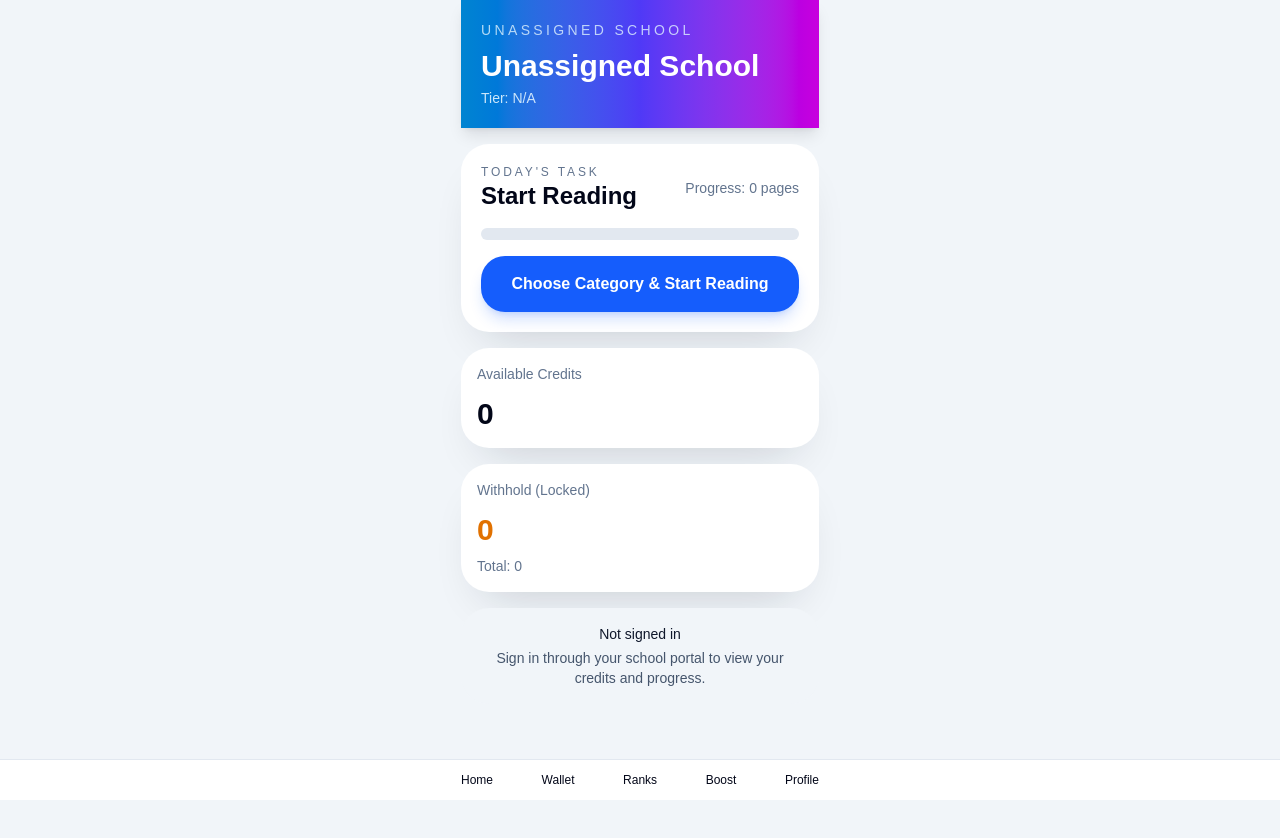
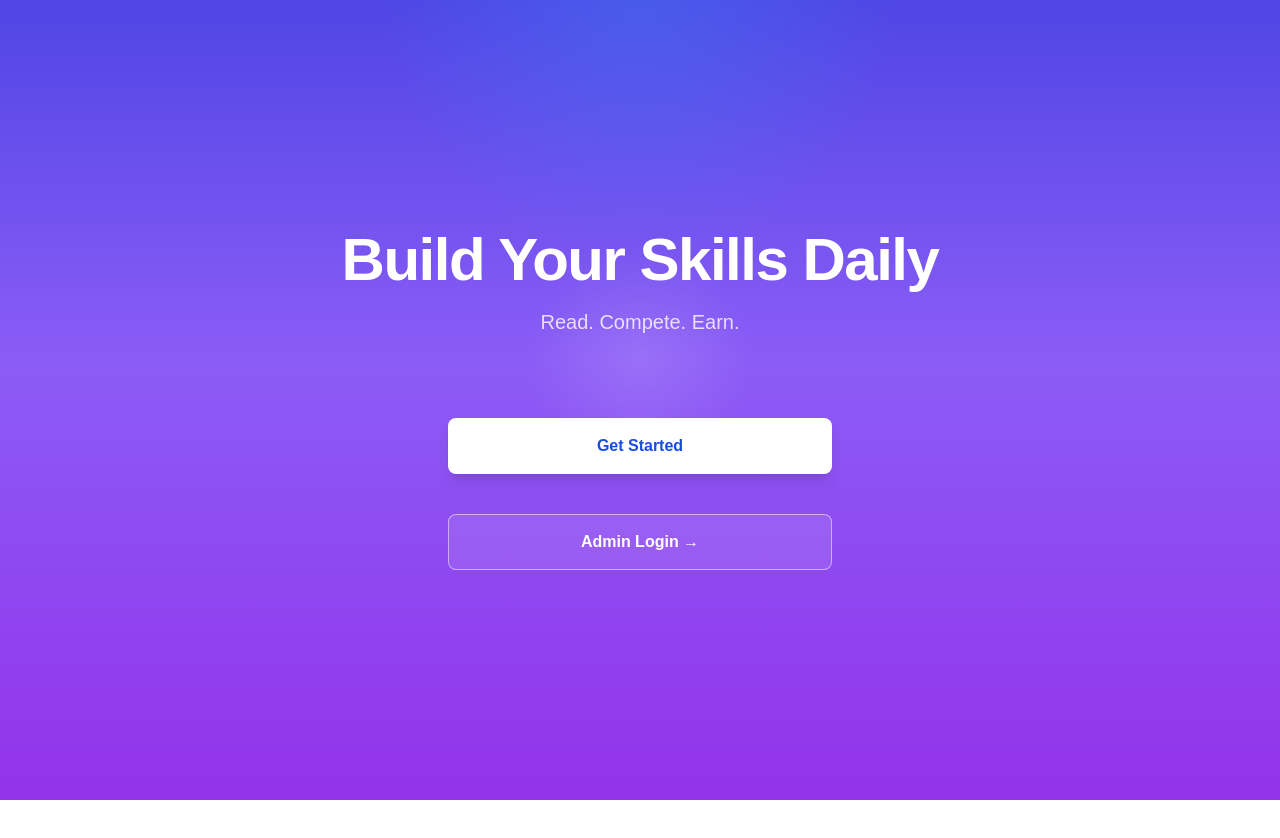
Before and after one commit to Kalana8/Edu_Platform, a Next.js app: page / in a window 1280 px wide. Shown: the top 838 px of the page. After the commit the page ends 800 px from the top, so only its background shows below. Built offline with nearby package versions, Linux system fonts and the light colour scheme; no server answers.

Commit message:
Session fix

```diff
--- a/src/app/(student)/boost/page.tsx
+++ b/src/app/(student)/boost/page.tsx
@@ -1,6 +1,7 @@
 "use client";
 
 import { useEffect, useState } from "react";
+import { useRouter } from "next/navigation";
 import PageHeader from "@/components/PageHeader";
 
 type WalletData = {
@@ -31,6 +32,7 @@ const boostItems = [
 ];
 
 export default function BoostPage() {
+  const router = useRouter();
   const [loading, setLoading] = useState(true);
   const [data, setData] = useState<WalletData | null>(null);
   const [error, setError] = useState<string | null>(null);
@@ -46,14 +48,15 @@ export default function BoostPage() {
           headers: { "Content-Type": "application/json" },
         });
 
+        if (response.status === 401) {
+          router.replace("/");
+          return;
+        }
+
         const payload = await response.json();
 
         if (!response.ok) {
-          throw new Error(
-            response.status === 401
-              ? "Please sign in to view your wallet."
-              : payload.error || "Unable to load wallet."
-          );
+          throw new Error(payload.error || "Unable to load wallet.");
         }
 
         const profile = payload.profile;
--- a/src/app/(student)/profile/page.tsx
+++ b/src/app/(student)/profile/page.tsx
@@ -1,6 +1,7 @@
 "use client";
 
 import { useEffect, useState } from "react";
+import { useRouter } from "next/navigation";
 import PageHeader from "@/components/PageHeader";
 
 type ProfileData = {
@@ -21,6 +22,7 @@ type ReadingStats = {
 };
 
 export default function ProfilePage() {
+  const router = useRouter();
   const [profile, setProfile] = useState<ProfileData | null>(null);
   const [reading, setReading] = useState<ReadingStats | null>(null);
   const [loading, setLoading] = useState(true);
@@ -95,14 +97,15 @@ export default function ProfilePage() {
           headers: { "Content-Type": "application/json" },
         });
 
+        if (response.status === 401) {
+          router.replace("/");
+          return;
+        }
+
         const payload = await response.json();
 
         if (!response.ok) {
-          throw new Error(
-            response.status === 401
-              ? "Please sign in to view your profile."
-              : payload.error || "Unable to load profile."
-          );
+          throw new Error(payload.error || "Unable to load profile.");
         }
 
         if (payload.profile) {
--- a/src/app/(student)/quiz/[contentId]/page.tsx
+++ b/src/app/(student)/quiz/[contentId]/page.tsx
@@ -52,6 +52,11 @@ export default function QuizPage() {
           body: JSON.stringify({ contentId }),
         });
 
+        if (response.status === 401) {
+          router.replace("/");
+          return;
+        }
+
         const payload = await response.json();
 
         if (!response.ok) {
@@ -97,6 +102,11 @@ export default function QuizPage() {
       });
 
       const payload = await response.json();
+
+      if (response.status === 401) {
+        router.replace("/");
+        return;
+      }
 
       if (!response.ok) {
         throw new Error(payload.error || "Unable to submit quiz.");
--- a/src/app/(student)/ranks/page.tsx
+++ b/src/app/(student)/ranks/page.tsx
@@ -1,6 +1,7 @@
 "use client";
 
 import { useEffect, useState } from "react";
+import { useRouter } from "next/navigation";
 import PageHeader from "@/components/PageHeader";
 
 type SchoolRank = {
@@ -23,6 +24,7 @@ type RanksResponse = {
 };
 
 export default function RanksPage() {
+  const router = useRouter();
   const [activeTab, setActiveTab] = useState<"tier" | "national" | "students">("tier");
   const [data, setData] = useState<RanksResponse>({ schools: [], students: [] });
   const [userSchoolId, setUserSchoolId] = useState<string | null>(null);
@@ -36,6 +38,12 @@ export default function RanksPage() {
 
       try {
         const response = await fetch(`/api/ranks?type=${activeTab}`);
+
+        if (response.status === 401) {
+          router.replace("/");
+          return;
+        }
+
         const payload = await response.json();
 
         if (!response.ok) {
--- a/src/app/(student)/read/[contentId]/page.tsx
+++ b/src/app/(student)/read/[contentId]/page.tsx
@@ -43,6 +43,11 @@ export default function ReadingPage() {
         fetch(`/api/student/reading-progress?contentId=${contentId}`),
         fetch(`/api/content/${contentId}/pages`),
       ]);
+
+      if (contentRes.status === 401 || progressRes.status === 401 || pagesRes.status === 401) {
+        router.replace("/");
+        return;
+      }
 
       if (!contentRes.ok) throw new Error("Content not found");
       if (!progressRes.ok) throw new Error("Failed to load reading progress");
--- a/src/app/(student)/wallet/page.tsx
+++ b/src/app/(student)/wallet/page.tsx
@@ -1,6 +1,7 @@
 "use client";
 
 import { useEffect, useState } from "react";
+import { useRouter } from "next/navigation";
 import PageHeader from "@/components/PageHeader";
 
 type WalletData = {
@@ -10,6 +11,7 @@ type WalletData = {
 };
 
 export default function WalletPage() {
+  const router = useRouter();
   const [loading, setLoading] = useState(true);
   const [data, setData] = useState<WalletData | null>(null);
   const [error, setError] = useState<string | null>(null);
@@ -25,14 +27,15 @@ export default function WalletPage() {
           headers: { "Content-Type": "application/json" },
         });
 
+        if (response.status === 401) {
+          router.replace("/");
+          return;
+        }
+
         const payload = await response.json();
 
         if (!response.ok) {
-          throw new Error(
-            response.status === 401
-              ? "Please sign in to view your wallet."
-              : payload.error || "Unable to load wallet."
-          );
+          throw new Error(payload.error || "Unable to load wallet.");
         }
 
         const profile = payload.profile;
--- a/src/app/page.tsx
+++ b/src/app/page.tsx
@@ -1,5 +1,34 @@
-import StudentHomeScreen from "@/components/StudentHomeScreen";
+import Link from "next/link";
 
 export default function Home() {
-  return <StudentHomeScreen />;
+  return (
+    <div className="min-h-screen bg-[radial-gradient(circle_at_top,_rgba(59,130,246,.35),_transparent_25%),linear-gradient(180deg,#4f46e5_0%,#8b5cf6_45%,#9333ea_100%)] text-white">
+      <main className="relative mx-auto flex min-h-screen w-full max-w-5xl flex-col items-center justify-center px-6 py-24 text-center space-y-20">
+        <div className="absolute inset-0 pointer-events-none bg-[radial-gradient(circle_at_center,_rgba(255,255,255,.12),_transparent_18%)]" />
+        <div className="relative z-10 space-y-4">
+          <h1 className="text-5xl font-semibold tracking-tight text-white sm:text-6xl">
+            Build Your Skills Daily
+          </h1>
+          <p className="mx-auto max-w-2xl text-lg leading-8 text-white/80 sm:text-xl">
+            Read. Compete. Earn.
+          </p>
+        </div>
+
+        <div className="flex w-full flex-col items-center gap-10 justify-center">
+          <Link
+            className="inline-flex h-14 min-w-[24rem] items-center justify-center rounded-lg bg-white px-8 text-base font-semibold text-blue-700 shadow-lg shadow-slate-950/10 transition hover:shadow-slate-950/20"
+            href="/join-school"
+          >
+            Get Started
+          </Link>
+          <Link
+            className="inline-flex h-14 min-w-[24rem] items-center justify-center rounded-lg border border-white/50 bg-white/10 px-8 text-base font-semibold text-white transition hover:bg-white/15"
+            href="/admin/login"
+          >
+            Admin Login →
+          </Link>
+        </div>
+      </main>
+    </div>
+  );
 }
--- a/src/components/BottomBar.tsx
+++ b/src/components/BottomBar.tsx
@@ -1,7 +1,7 @@
 import Link from "next/link";
 
 const navItems = [
-  { label: "Home", href: "/" },
+  { label: "Home", href: "/home" },
   { label: "Wallet", href: "/wallet" },
   { label: "Ranks", href: "/ranks" },
   { label: "Boost", href: "/boost" },
--- a/src/components/StudentHomeScreen.tsx
+++ b/src/components/StudentHomeScreen.tsx
@@ -1,4 +1,5 @@
 import Link from "next/link";
+import { redirect } from "next/navigation";
 import BottomBar from "@/components/BottomBar";
 import { createAdminClient } from "@/lib/supabase/admin";
 import { cookies } from "next/headers";
@@ -17,6 +18,9 @@ async function getSessionUser() {
 export default async function StudentHomeScreen() {
   const user = await getSessionUser();
 
+  if (!user || user.role !== "student") {
+    redirect("/");
+  }
   let schoolName = "Unassigned School";
   let schoolTier = "N/A";
   let availableCredits = 0;
```
